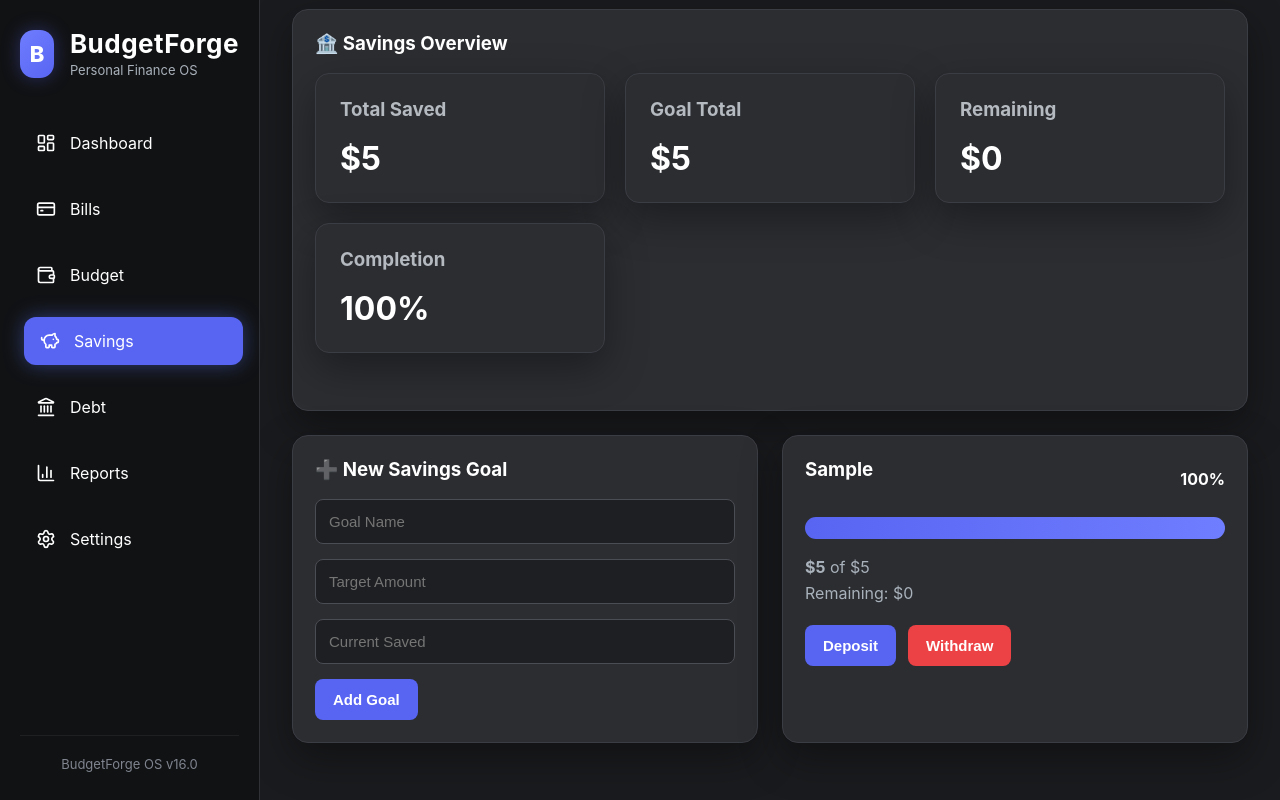
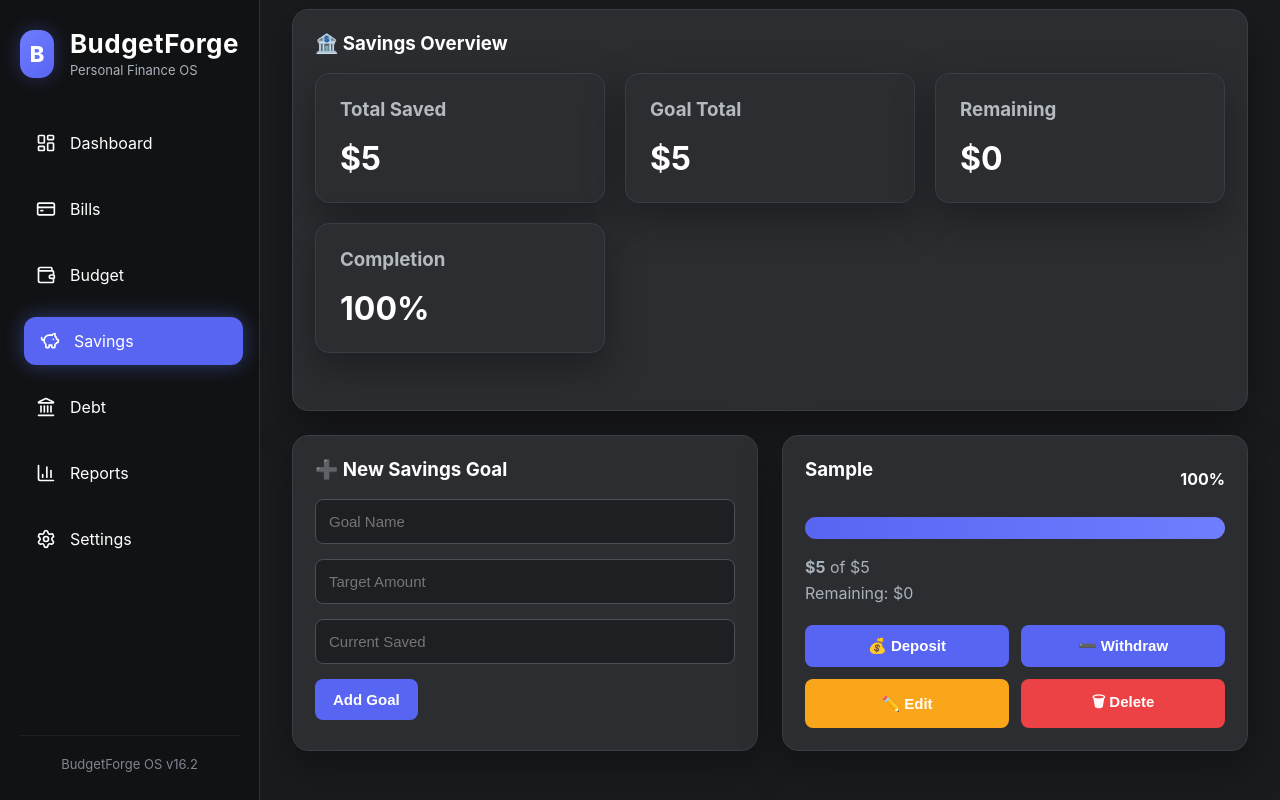
Before and after one commit to river-log/BudgetForge, a React (Vite) app: page /savings in a window 1280 px wide. Both pictures are taken after typing "Sample", "5", "5" into the empty fields and a click on the button "Add Goal". Shown: the part 132-932 px from the top of the page. Built offline with nearby package versions, Linux system fonts and the light colour scheme.

Commit message:
Version 16.2 - Completed savings goals CRUD and modal management

```diff
--- a/src/config/version.js
+++ b/src/config/version.js
@@ -1 +1 @@
-export const APP_VERSION = "16.0";
+export const APP_VERSION = "16.2";
--- a/src/pages/SavingsPage.jsx
+++ b/src/pages/SavingsPage.jsx
@@ -17,8 +17,19 @@ function SavingsPage() {
 
   const [modalOpen, setModalOpen] = useState(false);
   const [modalMode, setModalMode] = useState("");
-  const [selectedGoal, setSelectedGoal] = useState(null);
+  const [selectedGoal, setSelectedGoal] =
+    useState(null);
+
   const [amount, setAmount] = useState("");
+
+  const [editName, setEditName] =
+    useState("");
+
+  const [editTarget, setEditTarget] =
+    useState("");
+
+  const [editSaved, setEditSaved] =
+    useState("");
 
   useEffect(() => {
     localStorage.setItem(
@@ -45,14 +56,66 @@ function SavingsPage() {
     setModalOpen(true);
   }
 
-  function submitTransaction() {
+  function openDelete(id) {
+    setSelectedGoal(id);
+    setModalMode("delete");
+    setModalOpen(true);
+  }
+
+  function openEdit(goal) {
+    setSelectedGoal(goal.id);
+
+    setEditName(goal.name);
+    setEditTarget(goal.target);
+    setEditSaved(goal.saved);
+
+    setModalMode("edit");
+    setModalOpen(true);
+  }
+
+  function submitModal() {
+    if (modalMode === "delete") {
+      setGoals((prev) =>
+        prev.filter(
+          (goal) =>
+            goal.id !== selectedGoal
+        )
+      );
+
+      closeModal();
+      return;
+    }
+if (modalMode === "edit") {
+  setGoals((prev) =>
+    prev.map((goal) => {
+      if (
+        goal.id !== selectedGoal
+      ) {
+        return goal;
+      }
+
+      return {
+        ...goal,
+        name: editName,
+        target: Number(editTarget),
+        saved: Number(editSaved),
+      };
+    })
+  );
+
+  closeModal();
+  return;
+}
+
     const value = Number(amount);
 
     if (!value || value <= 0) return;
 
     setGoals((prev) =>
       prev.map((goal) => {
-        if (goal.id !== selectedGoal) {
+        if (
+          goal.id !== selectedGoal
+        ) {
           return goal;
         }
 
@@ -61,14 +124,29 @@ function SavingsPage() {
           saved:
             modalMode === "deposit"
               ? goal.saved + value
-              : Math.max(goal.saved - value, 0),
+              : Math.max(
+                  goal.saved - value,
+                  0
+                ),
         };
       })
     );
 
+    closeModal();
+  }
+
+  function closeModal() {
     setModalOpen(false);
+
+    setSelectedGoal(null);
+
     setAmount("");
-    setSelectedGoal(null);
+
+    setEditName("");
+
+    setEditTarget("");
+
+    setEditSaved("");
   }
 
   return (
@@ -77,16 +155,20 @@ function SavingsPage() {
         <h1>🏦 Savings</h1>
 
         <p className="text-muted">
-          Build savings goals and track your
-          progress.
+          Build savings goals and
+          track your progress.
         </p>
       </div>
 
-      <SavingsSummaryWidget goals={goals} />
+      <SavingsSummaryWidget
+        goals={goals}
+      />
 
       <div
         className="widget-grid"
-        style={{ marginTop: "24px" }}
+        style={{
+          marginTop: "24px",
+        }}
       >
         <AddSavingsGoal
           addGoal={addGoal}
@@ -98,22 +180,100 @@ function SavingsPage() {
             goal={goal}
             onDeposit={openDeposit}
             onWithdraw={openWithdraw}
+            onDelete={openDelete}
+            onEdit={openEdit}
           />
         ))}
       </div>
 
       <Modal
         open={modalOpen}
-        onClose={() => setModalOpen(false)}
+        onClose={closeModal}
         title={
           modalMode === "deposit"
             ? "💰 Deposit Funds"
-            : "➖ Withdraw Funds"
+            : modalMode === "withdraw"
+            ? "➖ Withdraw Funds"
+            : modalMode === "edit"
+            ? "✏️ Edit Goal"
+            : "🗑 Delete Goal"
         }
       >
+        {modalMode === "delete" ? (
+          <>
             <p>
-          Enter the amount you would like to{" "}
-          {modalMode}.
+              Are you sure you want to
+              permanently delete this
+              savings goal?
+            </p>
+
+            <div className="modal-actions">
+              <button
+                className="secondary"
+                onClick={closeModal}
+              >
+                Cancel
+              </button>
+
+              <button
+                style={{
+                  background: "#ED4245",
+                }}
+                onClick={submitModal}
+              >
+                Delete Goal
+              </button>
+            </div>
+          </>
+        ) : modalMode === "edit" ? (
+          <>
+            <input
+              type="text"
+              placeholder="Goal Name"
+              value={editName}
+              onChange={(e) =>
+                setEditName(e.target.value)
+              }
+            />
+
+            <input
+              type="number"
+              placeholder="Target Amount"
+              value={editTarget}
+              onChange={(e) =>
+                setEditTarget(e.target.value)
+              }
+            />
+
+            <input
+              type="number"
+              placeholder="Current Saved"
+              value={editSaved}
+              onChange={(e) =>
+                setEditSaved(e.target.value)
+              }
+            />
+
+            <div className="modal-actions">
+              <button
+                className="secondary"
+                onClick={closeModal}
+              >
+                Cancel
+              </button>
+
+              <button
+                onClick={submitModal}
+              >
+                Save Changes
+              </button>
+            </div>
+          </>
+        ) : (
+          <>
+            <p>
+              Enter the amount you would
+              like to {modalMode}.
             </p>
 
             <input
@@ -129,19 +289,19 @@ function SavingsPage() {
             <div className="modal-actions">
               <button
                 className="secondary"
-            onClick={() =>
-              setModalOpen(false)
-            }
+                onClick={closeModal}
               >
                 Cancel
               </button>
 
               <button
-            onClick={submitTransaction}
+                onClick={submitModal}
               >
                 Confirm
               </button>
             </div>
+          </>
+        )}
       </Modal>
     </>
   );
--- a/src/widgets/SavingsGoalCard.jsx
+++ b/src/widgets/SavingsGoalCard.jsx
@@ -2,6 +2,8 @@ function SavingsGoalCard({
   goal,
   onDeposit,
   onWithdraw,
+  onDelete,
+  onEdit,
 }) {
   const progress =
     goal.target > 0
@@ -18,7 +20,6 @@ function SavingsGoalCard({
 
   return (
     <div className="widget">
-
       <div
         style={{
           display: "flex",
@@ -68,7 +69,9 @@ function SavingsGoalCard({
 
       <div
         style={{
-          display: "flex",
+          display: "grid",
+          gridTemplateColumns:
+            "repeat(2, 1fr)",
           gap: "12px",
         }}
       >
@@ -77,21 +80,39 @@ function SavingsGoalCard({
             onDeposit(goal.id)
           }
         >
-          Deposit
+          💰 Deposit
         </button>
 
         <button
           onClick={() =>
             onWithdraw(goal.id)
           }
+        >
+          ➖ Withdraw
+        </button>
+
+        <button
+          onClick={() =>
+            onEdit(goal)
+          }
+          style={{
+            background: "#FAA61A",
+          }}
+        >
+          ✏️ Edit
+        </button>
+
+        <button
+          onClick={() =>
+            onDelete(goal.id)
+          }
           style={{
             background: "#ED4245",
           }}
         >
-          Withdraw
+          🗑 Delete
         </button>
       </div>
-
     </div>
   );
 }
```
Lines whose indentation alone changed are shown as unchanged.
